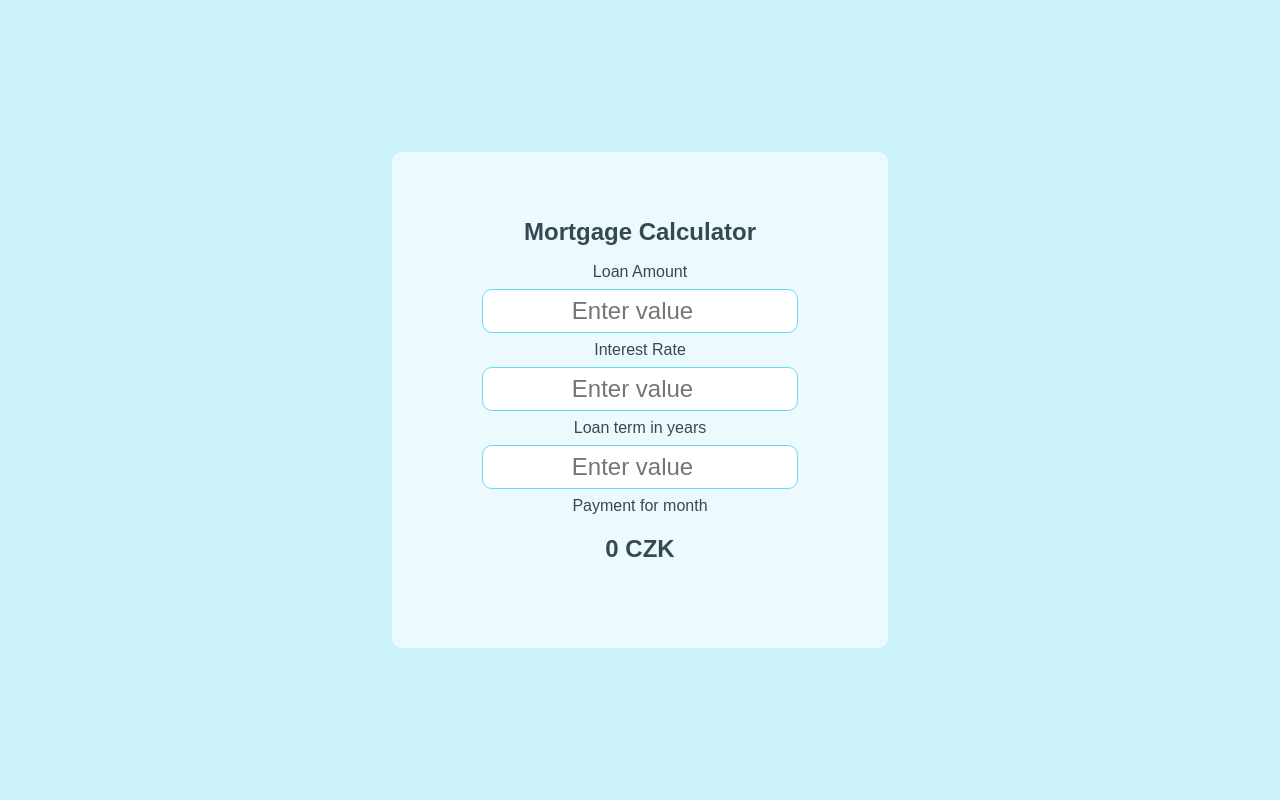
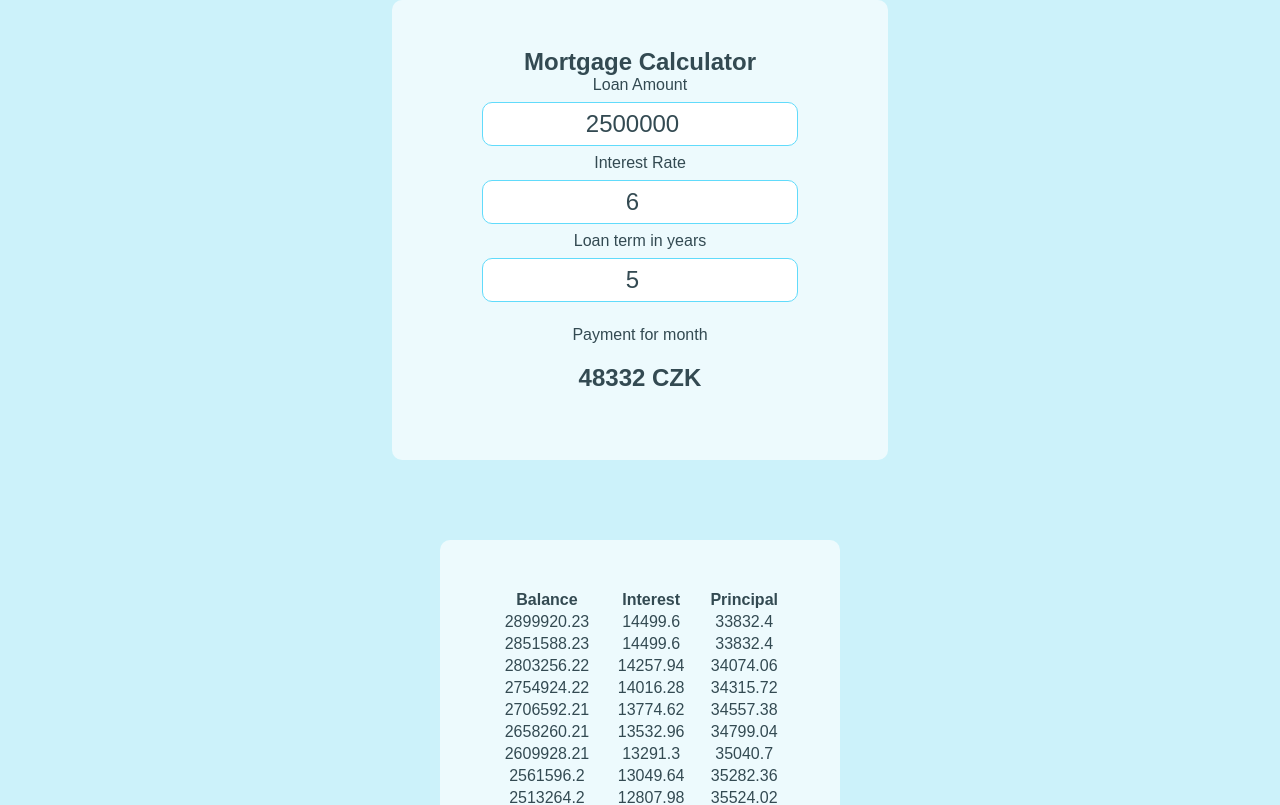
Before and after one commit to pektortomas/ita-pektor-2022, a React (Create React App) app: page /mortgage-calculator in a window 1280 px wide. Shown: the top 805 px of the page. Built offline with nearby package versions, Linux system fonts and the light colour scheme.

Commit message:
mortgage table added

```diff
--- a/src/MortgageCalculator/MortgageCalculator.tsx
+++ b/src/MortgageCalculator/MortgageCalculator.tsx
@@ -1,12 +1,12 @@
 import { Helmet } from 'react-helmet'
 import { css } from '@emotion/react'
 import { theme } from '../util/theme'
-import React, { useState } from 'react'
+import { useState } from 'react'
 /** @jsxImportSource @emotion/react */
 
 const style = {
   MortgageCalculatorPage: css({
-    height: '100vh',
+    height: '100%',
     margin: '0px',
     display: 'flex',
     flexDirection: 'column',
@@ -65,10 +65,23 @@ const style = {
     alignItems: 'center',
     textAlign: 'center',
   }),
+  table: css({
+    display: 'table',
+    textAlign: 'center',
+    margin: '5rem',
+    background: theme.colors.whiteTransparent,
+    padding: '3rem',
+    borderRadius: '10px',
+    width: '25rem',
+  }),
+}
+type PaymentData = {
+  currentValue: number
+  monthInterest: number
+  monthPrincipal: number
 }
 
-type MortgageData = number | ''
-
+type MortgageData = number
 export const calculateMortgageTotal = (
   dataAmount: MortgageData,
   dataInterest: MortgageData,
@@ -77,24 +90,50 @@ export const calculateMortgageTotal = (
   const amount = typeof dataAmount === 'number' ? dataAmount : 0
   const interest = dataInterest ? dataInterest / 100 / 12 : 0
   const time = dataYears ? dataYears * 12 : 0
-  const calculateTotal = () => {
-    if (interest)
-      return (amount * interest * Math.pow(1 + interest, time)) / (Math.pow(1 + interest, time) - 1)
-    return amount / time
+
+  if (interest)
+    return (amount * interest * Math.pow(1 + interest, time)) / (Math.pow(1 + interest, time) - 1)
+
+  return amount / time
+}
+
+const calculateAnnuityPayment = (interest: number, years: number, total: number) => {
+  if (!years || !total) return
+  const payment = [] as PaymentData[]
+  const months = years * 12
+  const totalValue = parseFloat((total * months).toFixed(2))
+  const getMonthInterest = (prevValue: number) => {
+    return (interest / 12) * (prevValue / 100)
   }
-
-  if (calculateTotal && isFinite(calculateTotal())) {
-    return calculateTotal().toLocaleString(undefined, {
-      minimumFractionDigits: 2,
-      maximumFractionDigits: 2,
+  const getMonthPrincipal = (monthInterest: number) => {
+    return total - monthInterest
+  }
+  for (let i = 0; i < months; i++) {
+    payment.push({
+      currentValue:
+        i > 0
+          ? payment[i - 1].currentValue -
+            (getMonthInterest(payment[i - 1].currentValue) +
+              getMonthPrincipal(getMonthInterest(payment[i - 1].currentValue)))
+          : totalValue,
+      monthInterest:
+        i > 0 ? getMonthInterest(payment[i - 1].currentValue) : getMonthInterest(totalValue),
+      monthPrincipal:
+        i > 0
+          ? getMonthPrincipal(getMonthInterest(payment[i - 1].currentValue))
+          : getMonthPrincipal(getMonthInterest(totalValue)),
     })
   }
+  return payment
 }
 
 export default function MortgageCalculator() {
-  const [amount, setAmount] = useState<MortgageData>('')
-  const [interest, setInterest] = useState<MortgageData>('')
-  const [years, setYears] = useState<MortgageData>('')
+  const [amount, setAmount] = useState<MortgageData>(2_500_000)
+  const [interest, setInterest] = useState<MortgageData>(6)
+  const [years, setYears] = useState<MortgageData>(5)
+
+  const total = calculateMortgageTotal(amount, interest!, years!)
+  const payment = calculateAnnuityPayment(interest, years, total)
 
   return (
     <div css={style.MortgageCalculatorPage}>
@@ -114,6 +153,7 @@ export default function MortgageCalculator() {
               name='amount'
               placeholder='Enter value'
               step='100000'
+              min='1000'
               autoComplete='off'
               required
               value={amount}
@@ -143,6 +183,7 @@ export default function MortgageCalculator() {
               css={style.input}
               type='number'
               name='time'
+              min='1'
               placeholder='Enter value'
               autoComplete='off'
               required
@@ -153,9 +194,28 @@ export default function MortgageCalculator() {
         </div>
         <div>
           <p>Payment for month</p>
-          <h2>{calculateMortgageTotal(amount, interest!, years!) ?? 0} CZK</h2>
+          <h2>{Math.round(calculateMortgageTotal(amount, interest!, years!)) ?? 0} CZK</h2>
         </div>
       </div>
+      <table css={style.table}>
+        <thead>
+          <tr>
+            <th>Balance</th>
+            <th>Interest</th>
+            <th>Principal</th>
+          </tr>
+        </thead>
+        <tbody>
+          {payment &&
+            payment.map(row => (
+              <tr key={row.currentValue}>
+                <td>{parseFloat(row.currentValue.toFixed(2))}</td>
+                <td>{parseFloat(row.monthInterest.toFixed(2))}</td>
+                <td>{parseFloat(row.monthPrincipal.toFixed(2))}</td>
+              </tr>
+            ))}
+        </tbody>
+      </table>
     </div>
   )
 }
```
